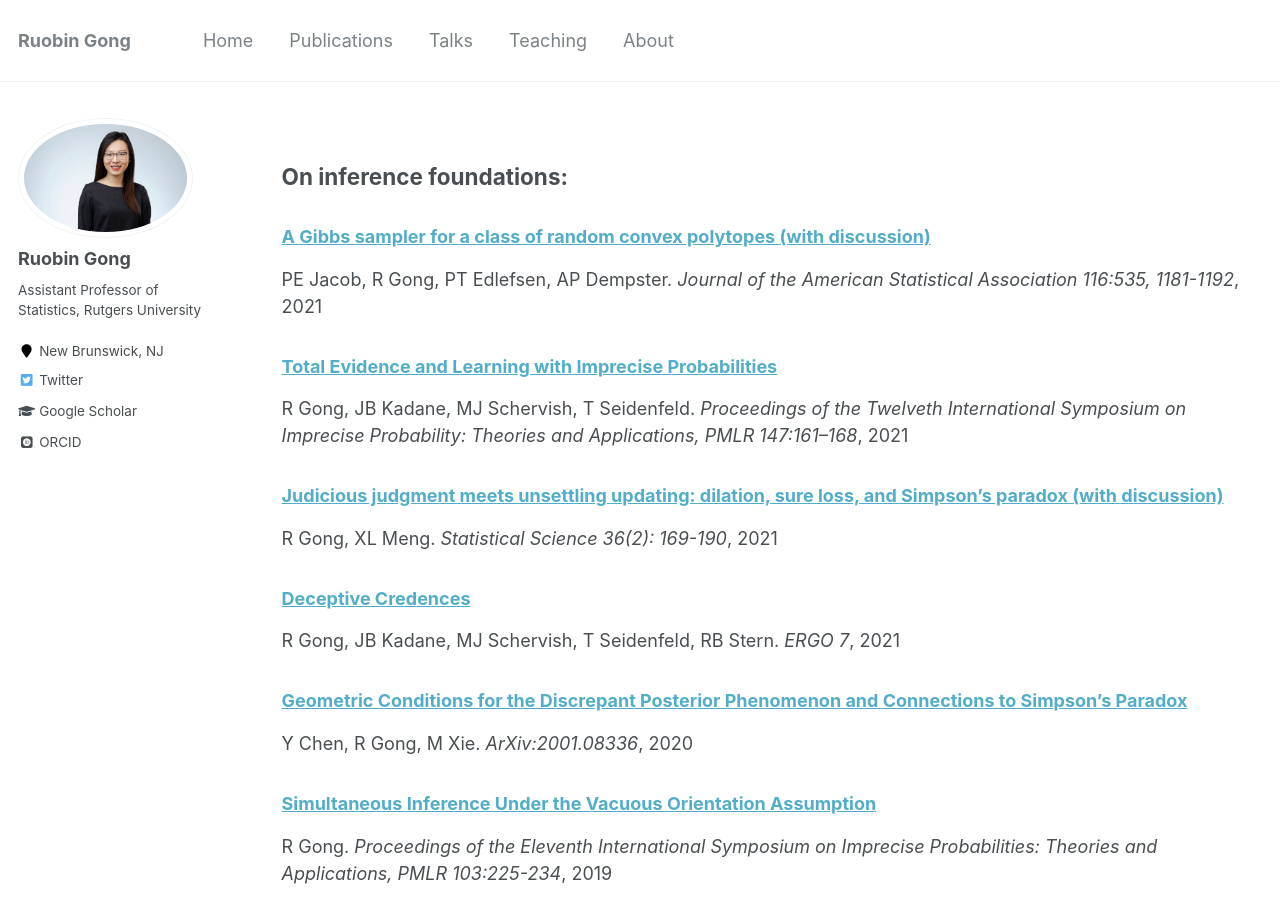
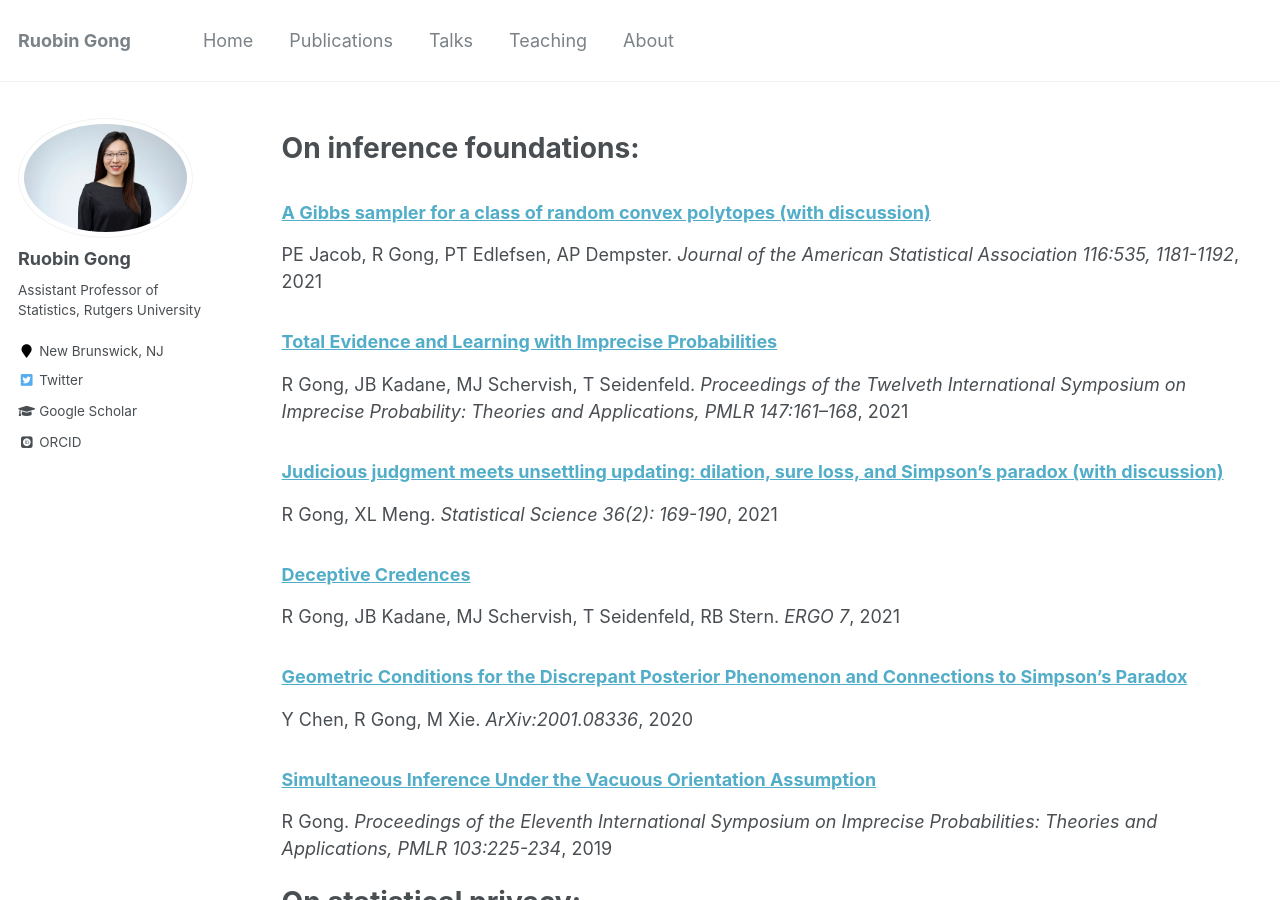
Before and after one commit to RuobinGong/RuobinGong.github.io, a Jekyll site: the page built from _pages/publications.md, in a window 1280 px wide and 900 px high. Built offline with Jekyll 4.4.1, drawn with Linux system fonts in a browser that asks for light colours; some web fonts are replaced.

```diff
--- a/_pages/publications.md
+++ b/_pages/publications.md
@@ -8,19 +8,19 @@ author_profile: true
 
 {% include base_path %}
 
-## On inference foundations:
+# On inference foundations:
 
 {% for post in site.publications_foundation reversed %}
   {% include archive-single.html %}
 {% endfor %}
 
-## On statistical privacy:
+# On statistical privacy:
 
 {% for post in site.publications_privacy reversed %}
   {% include archive-single.html %}
 {% endfor %}
 
-## On other data science topics:
+# On other data science topics:
 
 {% for post in site.publications reversed %}
   {% include archive-single.html %}
```
